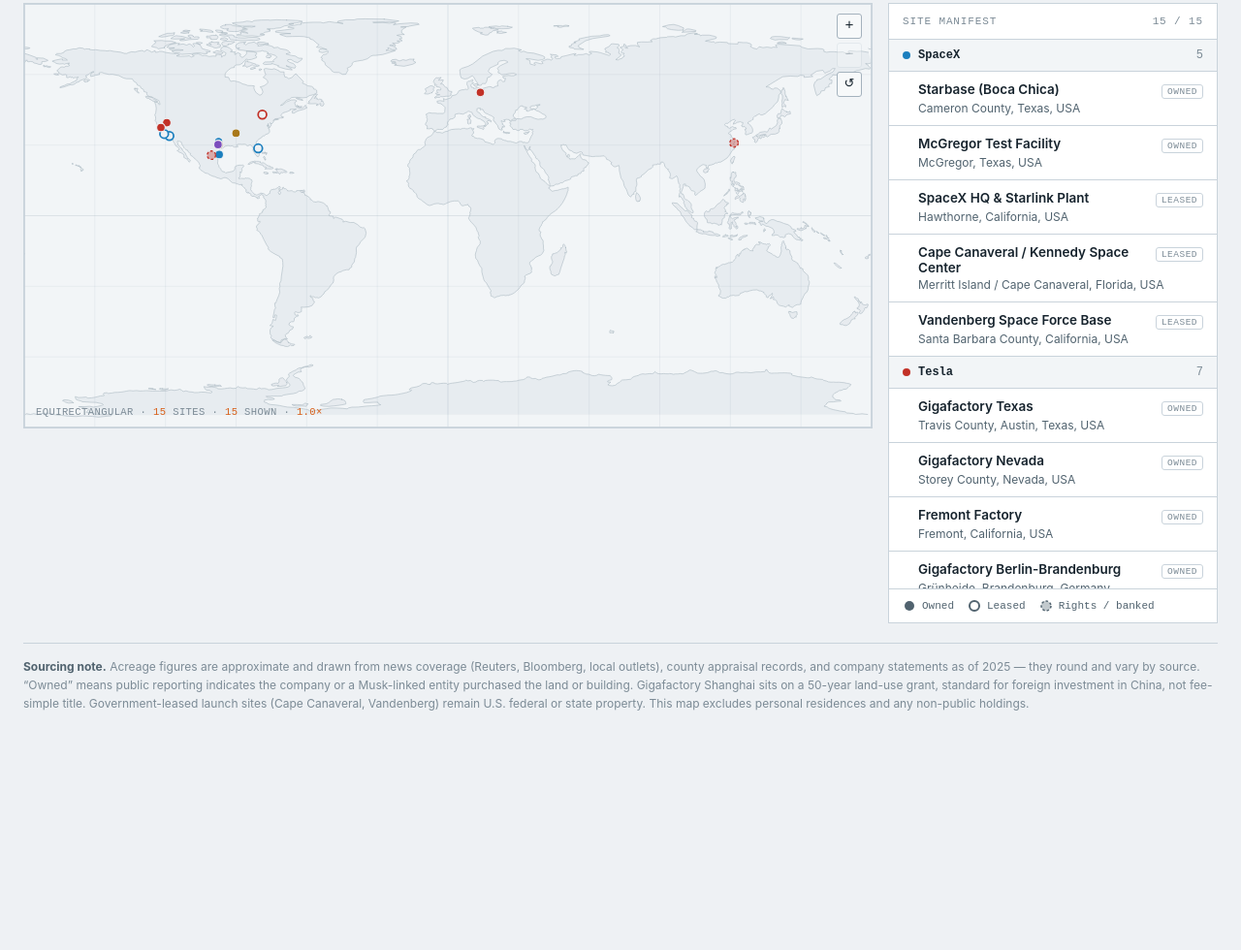
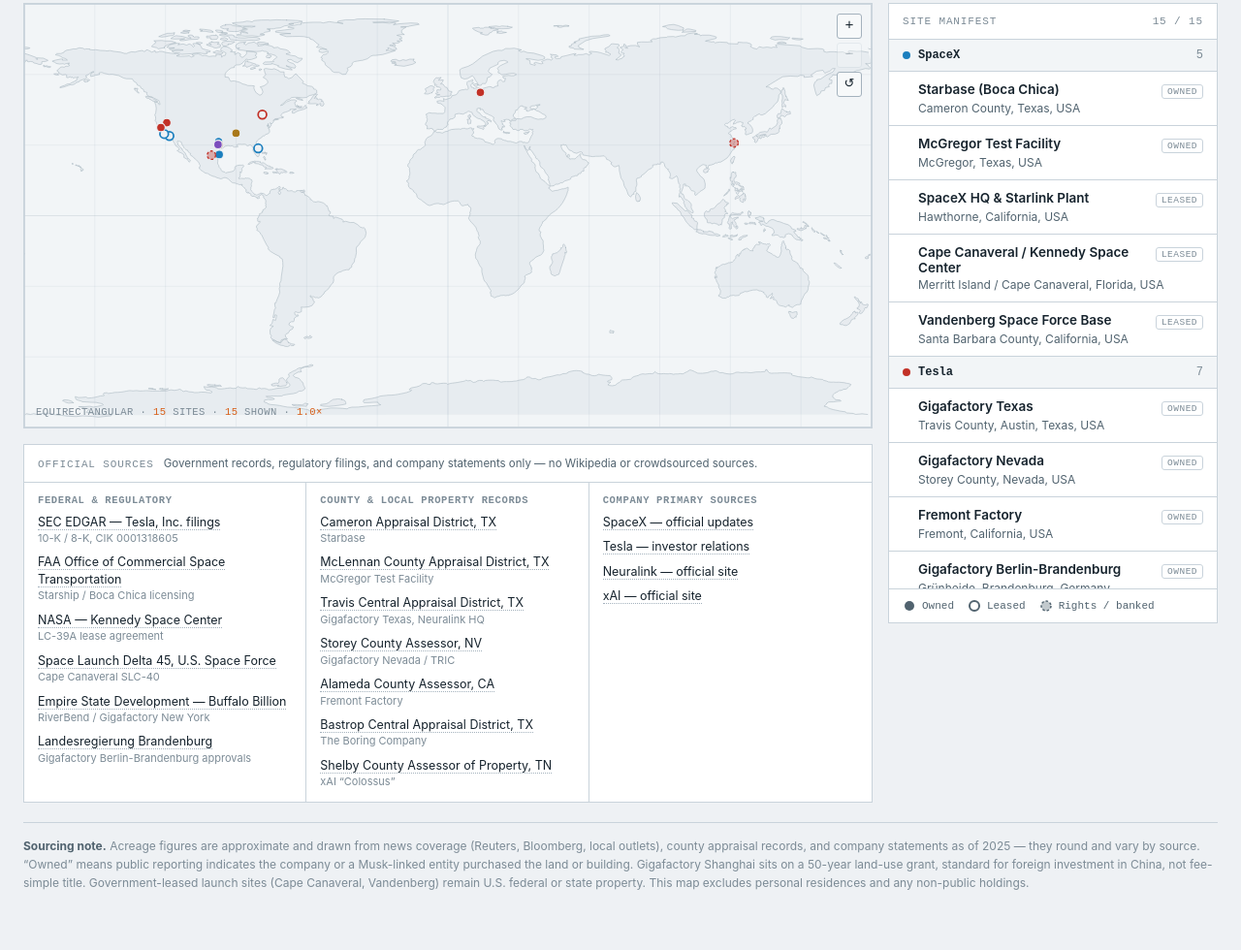
Before and after one commit to czuniga101/musk-land-map, a website built with Vite: page index.html in a window 1280 px wide. Shown: the part 435-1415 px from the top of the page at 97% size. Before the commit the page ends 1230 px from the top, so only its background shows below. Built offline with nearby package versions, Linux system fonts and the light colour scheme.

Commit message:
Add official sources panel beneath the map
Links to primary government/regulatory records (SEC EDGAR, FAA, NASA,
county appraisal districts, Space Force) and company statements for
each site, deliberately excluding Wikipedia and other secondary
aggregators.

```diff
--- a/index.html
+++ b/index.html
@@ -22,6 +22,7 @@
       </div>
 
       <div class="layout">
+        <div class="map-col">
           <div class="map-wrap">
             <svg id="map" viewBox="0 0 1000 500" xmlns="http://www.w3.org/2000/svg" role="img" aria-label="World map with pins marking Musk company land holdings. Scroll or pinch to zoom, drag to pan."></svg>
             <div class="zoom-controls">
@@ -31,6 +32,48 @@
             </div>
             <div class="map-caption">EQUIRECTANGULAR &middot; <span>15</span> SITES &middot; <span id="capFiltered">15</span> SHOWN &middot; <span id="capZoom">1.0&times;</span></div>
             <div class="tooltip" id="tooltip"></div>
+          </div>
+
+          <div class="sources-panel">
+            <div class="sources-head">
+              Official sources
+              <span class="sources-note">Government records, regulatory filings, and company statements only &mdash; no Wikipedia or crowdsourced sources.</span>
+            </div>
+            <div class="sources-grid">
+              <div class="source-group">
+                <div class="group-title">Federal &amp; regulatory</div>
+                <ul>
+                  <li><a href="https://www.sec.gov/cgi-bin/browse-edgar?CIK=0001318605" target="_blank" rel="noopener">SEC EDGAR &mdash; Tesla, Inc. filings</a><span class="tag">10-K / 8-K, CIK 0001318605</span></li>
+                  <li><a href="https://www.faa.gov/space/stakeholder_engagement/spacex_starship" target="_blank" rel="noopener">FAA Office of Commercial Space Transportation</a><span class="tag">Starship / Boca Chica licensing</span></li>
+                  <li><a href="https://www.nasa.gov/news-release/nasa-selects-spacex-to-begin-negotiations-for-use-of-historic-launch-pad/" target="_blank" rel="noopener">NASA &mdash; Kennedy Space Center</a><span class="tag">LC-39A lease agreement</span></li>
+                  <li><a href="https://www.patrick.spaceforce.mil/" target="_blank" rel="noopener">Space Launch Delta 45, U.S. Space Force</a><span class="tag">Cape Canaveral SLC-40</span></li>
+                  <li><a href="https://buffalobillion.ny.gov/riverbend" target="_blank" rel="noopener">Empire State Development &mdash; Buffalo Billion</a><span class="tag">RiverBend / Gigafactory New York</span></li>
+                  <li><a href="https://brandenburg.de/cms/detail.php/bb1.c.732543.de" target="_blank" rel="noopener">Landesregierung Brandenburg</a><span class="tag">Gigafactory Berlin-Brandenburg approvals</span></li>
+                </ul>
+              </div>
+              <div class="source-group">
+                <div class="group-title">County &amp; local property records</div>
+                <ul>
+                  <li><a href="https://www.cameroncad.org/Pages/PropertySearch" target="_blank" rel="noopener">Cameron Appraisal District, TX</a><span class="tag">Starbase</span></li>
+                  <li><a href="https://mclennancad.org/" target="_blank" rel="noopener">McLennan County Appraisal District, TX</a><span class="tag">McGregor Test Facility</span></li>
+                  <li><a href="https://traviscad.org/propertysearch/" target="_blank" rel="noopener">Travis Central Appraisal District, TX</a><span class="tag">Gigafactory Texas, Neuralink HQ</span></li>
+                  <li><a href="https://www.storeycounty.org/132/Assessor" target="_blank" rel="noopener">Storey County Assessor, NV</a><span class="tag">Gigafactory Nevada / TRIC</span></li>
+                  <li><a href="https://www.acassessor.org/" target="_blank" rel="noopener">Alameda County Assessor, CA</a><span class="tag">Fremont Factory</span></li>
+                  <li><a href="https://bastropcad.org/" target="_blank" rel="noopener">Bastrop Central Appraisal District, TX</a><span class="tag">The Boring Company</span></li>
+                  <li><a href="https://www.shelbycountytn.gov/1916/Assessor-of-Property" target="_blank" rel="noopener">Shelby County Assessor of Property, TN</a><span class="tag">xAI &ldquo;Colossus&rdquo;</span></li>
+                </ul>
+              </div>
+              <div class="source-group">
+                <div class="group-title">Company primary sources</div>
+                <ul>
+                  <li><a href="https://www.spacex.com/updates/" target="_blank" rel="noopener">SpaceX &mdash; official updates</a></li>
+                  <li><a href="https://ir.tesla.com/" target="_blank" rel="noopener">Tesla &mdash; investor relations</a></li>
+                  <li><a href="https://neuralink.com/" target="_blank" rel="noopener">Neuralink &mdash; official site</a></li>
+                  <li><a href="https://x.ai/" target="_blank" rel="noopener">xAI &mdash; official site</a></li>
+                </ul>
+              </div>
+            </div>
+          </div>
         </div>
 
         <div class="manifest">
--- a/src/style.css
+++ b/src/style.css
@@ -216,6 +216,13 @@
   .stats{grid-template-columns:repeat(2,1fr);}
 }
 
+.map-col{
+  display:flex;
+  flex-direction:column;
+  gap:16px;
+  min-width:0;
+}
+
 .map-wrap{
   background:var(--panel-2);
   border:1px solid var(--line);
@@ -307,6 +314,76 @@
 }
 .tooltip.show{opacity:1;}
 .tooltip .co{color:var(--muted-2);margin-left:6px;}
+
+/* ---------- official sources ---------- */
+.sources-panel{
+  background:var(--panel);
+  border:1px solid var(--line);
+}
+.sources-head{
+  padding:12px 14px;
+  border-bottom:1px solid var(--line);
+  font-family:var(--font-mono);
+  font-size:11px;
+  letter-spacing:0.08em;
+  text-transform:uppercase;
+  color:var(--muted-2);
+  display:flex;
+  flex-wrap:wrap;
+  align-items:baseline;
+  gap:4px 10px;
+}
+.sources-note{
+  font-family:var(--font-body);
+  text-transform:none;
+  letter-spacing:normal;
+  font-size:11.5px;
+  color:var(--muted);
+}
+.sources-grid{
+  display:grid;
+  grid-template-columns:repeat(3,1fr);
+}
+@media (max-width:720px){
+  .sources-grid{grid-template-columns:1fr;}
+  .source-group{border-right:none !important;border-bottom:1px solid var(--line);}
+  .source-group:last-child{border-bottom:none;}
+}
+.source-group{
+  padding:12px 14px;
+  border-right:1px solid var(--line);
+}
+.source-group:last-child{border-right:none;}
+.group-title{
+  font-family:var(--font-mono);
+  font-size:10.5px;
+  font-weight:600;
+  text-transform:uppercase;
+  letter-spacing:0.06em;
+  color:var(--muted-2);
+  margin-bottom:8px;
+}
+.source-group ul{
+  list-style:none;
+  margin:0;
+  padding:0;
+  display:flex;
+  flex-direction:column;
+  gap:8px;
+}
+.source-group li{font-size:12.5px;line-height:1.4;}
+.source-group a{
+  color:var(--ink);
+  text-decoration:none;
+  border-bottom:1px dotted var(--line-strong);
+}
+.source-group a:hover{color:var(--accent);border-bottom-color:var(--accent);}
+.source-group .tag{
+  display:block;
+  font-size:11px;
+  color:var(--muted-2);
+  margin-top:1px;
+}
 
 /* ---------- sidebar manifest ---------- */
 .manifest{
```
Also changed, not shown: 1 other file. Lines whose indentation alone changed are shown as unchanged.
